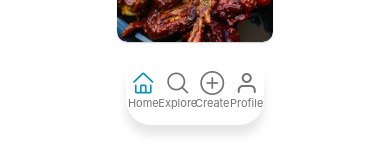
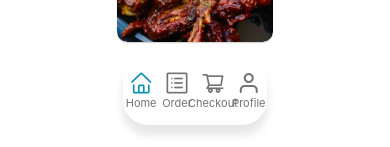
Before and after one commit to ofentse-sithole/urban_eats, a React Native app: screen /Order in a window 390 px wide. Both pictures are taken after a click on the button "LOGIN". Shown: the part 694-841 px from the top of the page. Built offline with nearby package versions, Linux system fonts and the light colour scheme.

Commit message:
updated navbar and fixed order

```diff
--- a/components/Navbar.js
+++ b/components/Navbar.js
@@ -10,28 +10,28 @@ const Navbar = () => {
         <View style={styles.tabbar}>
             <TouchableOpacity
                 style={styles.tabbarItem}
-                onPress={() => navigation.navigate('dashboard')}
+                onPress={() => navigation.navigate('Dashboard')}
             >
                 <AntDesign name="home" size={24} color="#0891b2" />
                 <Text style={styles.tabText}>Home</Text>
             </TouchableOpacity>
             <TouchableOpacity
                 style={styles.tabbarItem}
-                onPress={() => navigation.navigate('order')}
+                onPress={() => navigation.navigate('Order')}
             >
-                <AntDesign name="search1" size={24} color="#737373" />
-                <Text style={styles.tabText}>Explore</Text>
+                <AntDesign name="profile" size={24} color="#737373" />
+                <Text style={styles.tabText}>Order</Text>
             </TouchableOpacity>
             <TouchableOpacity
                 style={styles.tabbarItem}
-                onPress={() => navigation.navigate('checkout')}
+                onPress={() => navigation.navigate('Checkout', { cart: [] })}
             >
-                <AntDesign name="pluscircleo" size={24} color="#737373" />
-                <Text style={styles.tabText}>Create</Text>
+                <AntDesign name="shoppingcart" size={24} color="#737373" />
+                <Text style={styles.tabText}>Checkout</Text>
             </TouchableOpacity>
             <TouchableOpacity
                 style={styles.tabbarItem}
-                onPress={() => navigation.navigate('profile')}
+                onPress={() => navigation.navigate('Profile')}
             >
                 <Feather name="user" size={24} color="#737373" />
                 <Text style={styles.tabText}>Profile</Text>
--- a/pages/Checkout.js
+++ b/pages/Checkout.js
@@ -1,8 +1,9 @@
 import React, { useState } from "react";
 import { View, Text, Button, FlatList, StyleSheet } from "react-native";
+import Navbar from "../components/Navbar";
 
 const Checkout = ({ route }) => {
-    const { cart } = route.params;
+    const { cart } = route.params;  // cart is passed via navigation
     const [deliveryOption, setDeliveryOption] = useState("pickup");
 
     const handlePayment = () => {
@@ -11,28 +12,42 @@ const Checkout = ({ route }) => {
     };
 
     return (
-        <View style={styles.container}>
-            <Text style={styles.title}>Checkout</Text>
+        <View style={[stylesCheckout.container, { paddingTop: 40 }]}>
+            <Text style={stylesCheckout.title}>Checkout</Text>
+
+            <Text style={stylesCheckout.total}>
+                Total: R{cart.reduce((acc, item) => acc + item.price, 0)}
+            </Text>
+
+            <Button
+                title="Select Delivery Option"
+                onPress={() => setDeliveryOption(deliveryOption === "pickup" ? "delivery" : "pickup")}
+            />
+
+            <Text style={stylesCheckout.deliveryOption}>
+                Delivery Option: {deliveryOption === "pickup" ? "Pick Up" : "Delivery"}
+            </Text>
+
+            <Button title="Proceed to Payment" onPress={handlePayment} />
+
             <FlatList
                 data={cart}
                 keyExtractor={(item, index) => `${item.name}-${index}`}
                 renderItem={({ item }) => (
-                    <Text style={styles.cartItem}>
+                    <Text style={stylesCheckout.cartItem}>
                         {item.name} - R{item.price}
                     </Text>
                 )}
             />
-            <Text style={styles.total}>Total: R{cart.reduce((acc, item) => acc + item.price, 0)}</Text>
-            <Button title="Select Delivery Option" onPress={() => setDeliveryOption(deliveryOption === "pickup" ? "delivery" : "pickup")} />
-            <Text style={styles.deliveryOption}>Delivery Option: {deliveryOption === "pickup" ? "Pick Up" : "Delivery"}</Text>
-            <Button title="Proceed to Payment" onPress={handlePayment} />
+
+            <Navbar activeTab="Checkout" />
         </View>
     );
 };
 
 export default Checkout;
 
-const styles = StyleSheet.create({
+const stylesCheckout = StyleSheet.create({
     container: {
         padding: 20,
         flex: 1,
--- a/pages/Order.js
+++ b/pages/Order.js
@@ -1,6 +1,7 @@
 import React, { useState } from "react";
 import { View, Text, TouchableOpacity, FlatList, StyleSheet, Button } from "react-native";
 import menuData from "./MenuData/Menu";
+import Navbar from "../components/Navbar";
 
 const Order = ({ navigation }) => {
     const [cart, setCart] = useState([]);
@@ -25,6 +26,8 @@ const Order = ({ navigation }) => {
     );
 
     return (
+        <View style={{ flex: 1, paddingTop: 40 }}>
+            <Text style={styles.pageTitle}>Order</Text>
             <FlatList
                 data={menuData}
                 keyExtractor={(item) => item.category}
@@ -49,16 +52,25 @@ const Order = ({ navigation }) => {
                     />
                 }
             />
+            <Navbar activeTab="Order" />
+        </View>
     );
 };
 
 export default Order;
 
 const styles = StyleSheet.create({
+    pageTitle: {
+        fontSize: 24,
+        fontWeight: "bold",
+        textAlign: "center",
+        marginBottom: 20,
+        color: "#333",
+    },
     categoryContainer: {
-        padding: 10,
+        padding: 15,
         backgroundColor: "#f8f8f8",
-        marginBottom: 10,
+        marginBottom: 20,
     },
     categoryTitle: {
         fontSize: 18,
@@ -68,7 +80,7 @@ const styles = StyleSheet.create({
     menuItem: {
         flexDirection: "row",
         justifyContent: "space-between",
-        paddingVertical: 5,
+        paddingVertical: 10,
     },
     itemText: {
         fontSize: 16,
--- a/pages/SplashScreen/SplashScreen.js
+++ b/pages/SplashScreen/SplashScreen.js
@@ -20,11 +20,11 @@ const SplashScreen = () => {
             resizeMode="cover"
         >
             <View style={styles.container}>
-                <Image
+                {/*<Image
                     source={require('../../assets/img/')} // Replace with your main image path
                     style={styles.image}
                     resizeMode="contain"
-                />
+                />*/}
                 <View style={styles.textContainer}>
                     <Text style={styles.text}>from Erence Developers
                         {/*<Image
```
Lines whose indentation alone changed are shown as unchanged.
